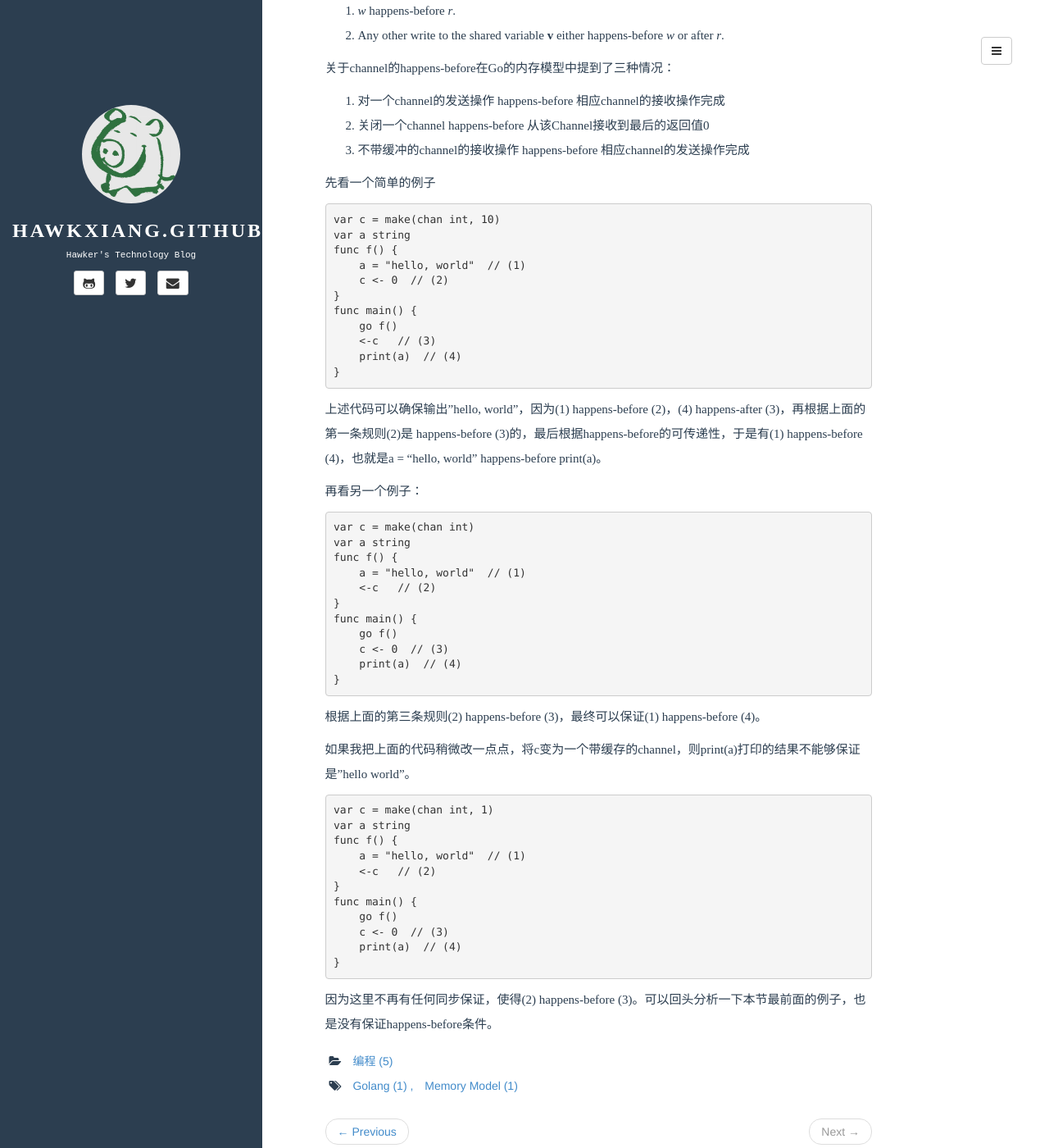
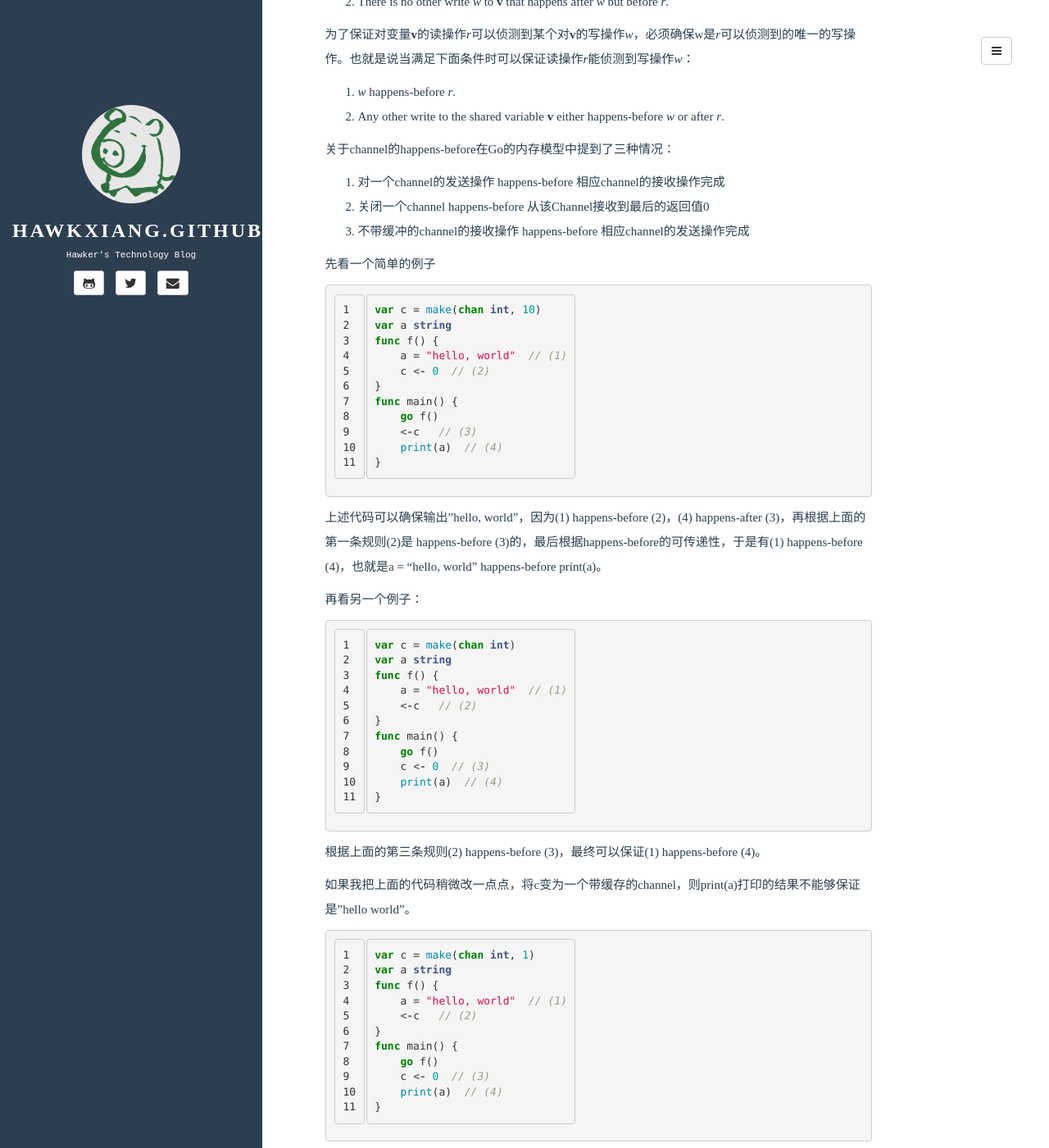
Before and after one commit to hawkxiang/hawkxiang.github.io, a Jekyll site: the page built from _posts/2016.10-14/2016-10-14-gomem-channel.md, in a window 1280 px wide and 1400 px high, scrolled down 3574 px. Shown: the whole window at 82% size. Built offline with Jekyll 4.4.1, drawn with Linux system fonts in a browser that asks for light colours; comment, search, counter and statistics services are not loaded; some of the changed text lies outside the part shown.

Commit message:
add code number

```diff
--- a/_posts/2016.10-14/2016-10-14-gomem-channel.md
+++ b/_posts/2016.10-14/2016-10-14-gomem-channel.md
@@ -63,7 +63,7 @@ happens-before是编程语言中的一种术语，并非Golang独有。简单的
 
 无论使用哪种编程语言，有一点是相同的：如果操作A和B在相同的线程中执行，并且A操作的声明在B之前，那么A happens-before B。
 
-{% highlight linenos %}
+{% highlight go linenos %}
 int A, B;
 void foo()
 {
@@ -86,7 +86,7 @@ void foo()
 ## `A` happens-before `B`并不意味着时序上`A`在`B`之前发生
 这里有个例子，其中的操作具有happens-before关系，但是实际上并不一定是按照那个顺序发生的。下面的代码执行了(1)对A的赋值，紧接着是(2)对B的赋值。
 
-{% highlight linenos %}
+{% highlight go linenos %}
 int A = 0;
 int B = 0;
 void main()
@@ -112,7 +112,7 @@ void main()
 ###  时序上`A`在`B`之前发生并不意味着`A` happens-before `B`
 下面这个例子中，所有的操作按照指定的顺序发生，但是并能不构成happens-before 关系。假设一个线程调用pulishMessage，同时，另一个线程调用consumeMessage。 由于我们并行的操作共享变量，为了简单，我们假设所有对int类型的变量的操作都是原子的。
 
-{% highlight linenos %}
+{% highlight go linenos %}
 int isReady = 0;
 int answer = 0;
 void publishMessage()
@@ -151,7 +151,7 @@ happens-before 关系只在语言标准中定义的地方存在，这里并没
 
 先看一个简单的例子
 
-{% highlight linenos %}
+{% highlight go linenos %}
 var c = make(chan int, 10)
 var a string
 func f() {
@@ -169,7 +169,7 @@ func main() {
 
 再看另一个例子：
 
-{% highlight linenos %}
+{% highlight go linenos %}
 var c = make(chan int)
 var a string
 func f() {
@@ -187,7 +187,7 @@ func main() {
 
 如果我把上面的代码稍微改一点点，将c变为一个带缓存的channel，则print(a)打印的结果不能够保证是"hello world"。
 
-{% highlight linenos %}
+{% highlight go linenos %}
 var c = make(chan int, 1)
 var a string
 func f() {
```
